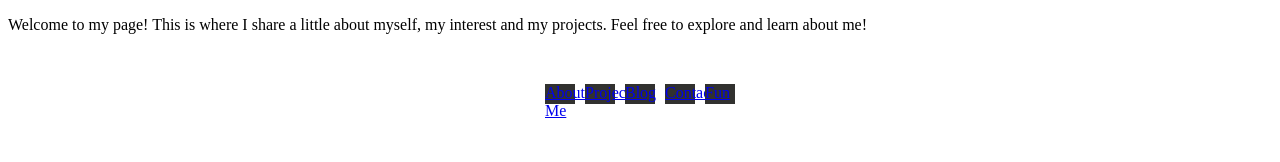
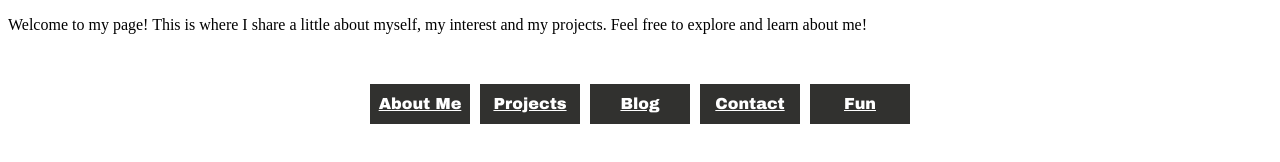
Before and after one commit to TikusPutihZ/MyProfile, a plain HTML site: page index.html in a window 1280 px wide. Shown: the part 550-712 px from the top of the page. Drawn offline with Linux system fonts and the light colour scheme.

Commit message:
Update Info

```diff
--- a/style.css
+++ b/style.css
@@ -14,7 +14,11 @@ h1 {
 
 .square {
     display: flex;
-    width: 30px;
-    height: 20px;
+    width: 100px;
+    height: 40px;
     background-color: rgb(49, 49, 47);
+    color: white;
+    justify-content: center;
+    align-items: center;
+    font-family: "Arial Black", Gadget, sans-serif;
 }
```
